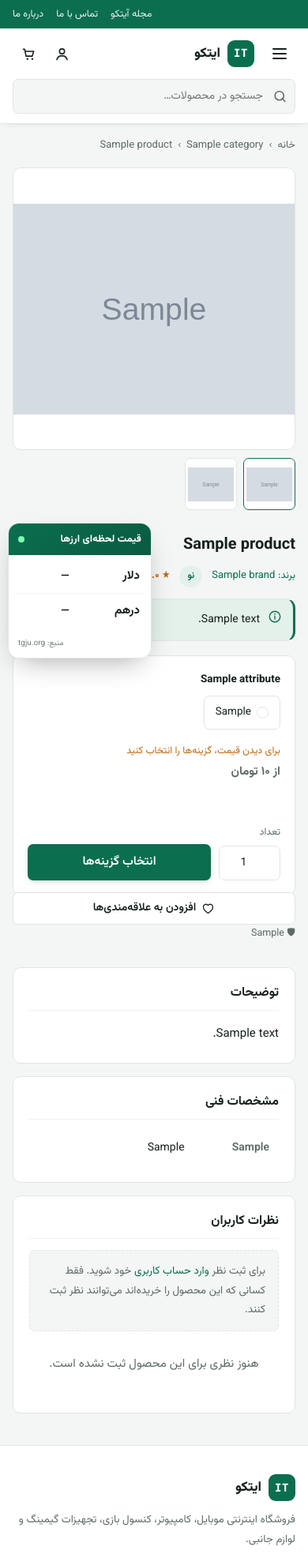
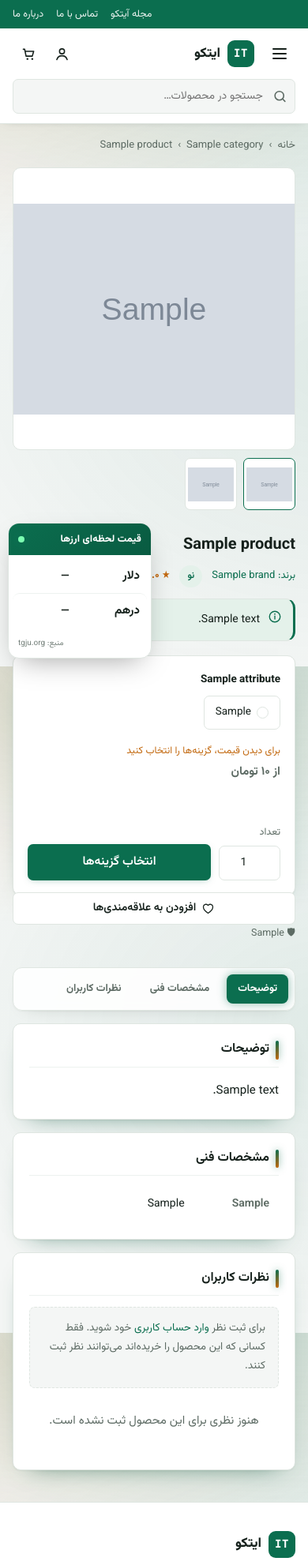
Before and after one commit to ErfanHaddadiGivi/itecho-new-code, a PHP site: a page that uses app/Views/site/product.php in a window 390 px wide. Shown: the top 1982 px of the page at 79% size. Run offline with PHP 8.4, Linux system fonts and the light colour scheme; tables that the repository leaves empty hold one stand-in row (values such as "Sample post"); grey boxes marked "Sample" are stand-in pictures; data that the repository does not hold is empty; some libraries are stand-ins or nearby versions.

Commit message:
feat(ui): شورتکات پرش به بخش‌های محصول + رنگ‌ولعاب بیشتر به سایت
۱) صفحهٔ محصول: نوار شورتکاتِ چسبان (توضیحات، مشخصات فنی، نظرات، محصولات
   مشابه) که با کلیک، صفحه به‌صورت نرم به همان بخش اسکرول می‌شود و بخشِ
   در حال دیدن هم برجسته می‌شود (scroll-spy). هر بخش id گرفت و ارتفاع
   هدرِ چسبان در متغیر CSS ذخیره می‌شود تا پرش دقیقاً زیر هدر بایستد.

۲) رنگ‌ولعاب: پس‌زمینهٔ صفحه از سفیدِ تخت به یک واشِ ملایمِ برند/تاکیدی
   تبدیل شد؛ کارت‌های دسته‌بندی و محصول ته‌رنگ گرفتند (+ نوار رنگی پایین
   کارت دسته هنگام هاور)؛ پنل‌ها سایهٔ نرم و عنوان‌ها نوار تاکیدیِ درخشان
   گرفتند. همه با متغیرهای رنگ برند، پس با تمِ انتخابی مدیر هماهنگ می‌ماند.

Co-Authored-By: Claude Opus 4.8 <noreply@anthropic.com>
Claude-Session: https://claude.ai/code/session_01N4PmzkgFdEdHsDn6p31Fzw

```diff
--- a/app/Views/site/product.php
+++ b/app/Views/site/product.php
@@ -213,15 +213,29 @@ $inStock = (int) $product['stock'] > 0;
 
     <!-- توضیحات و مشخصات -->
     <div class="product-tabs">
+        <!-- شورتکات‌های پرش به بخش‌ها (با کلیک، صفحه نرم اسکرول می‌شود) -->
+        <nav class="product-nav" aria-label="بخش‌های محصول">
+            <?php if ($product['description']): ?>
+                <a class="product-nav__link" href="#desc">توضیحات</a>
+            <?php endif; ?>
+            <?php if ($product['specs']): ?>
+                <a class="product-nav__link" href="#specs">مشخصات فنی</a>
+            <?php endif; ?>
+            <a class="product-nav__link" href="#reviews">نظرات کاربران</a>
+            <?php if ($related): ?>
+                <a class="product-nav__link" href="#related">محصولات مشابه</a>
+            <?php endif; ?>
+        </nav>
+
         <?php if ($product['description']): ?>
-            <section class="panel-block">
+            <section class="panel-block" id="desc">
                 <h2>توضیحات</h2>
                 <div class="rich-text"><?= $product['description'] ?></div>
             </section>
         <?php endif; ?>
 
         <?php if ($product['specs']): ?>
-            <section class="panel-block">
+            <section class="panel-block" id="specs">
                 <h2>مشخصات فنی</h2>
                 <table class="spec-table">
                     <tbody>
@@ -333,7 +347,7 @@ $inStock = (int) $product['stock'] > 0;
     </div>
 
     <?php if ($related): ?>
-        <section class="section">
+        <section class="section" id="related">
             <div class="section__head"><h2>محصولات مشابه</h2></div>
             <div class="product-grid">
                 <?php foreach ($related as $item): ?>
--- a/assets/css/site.css
+++ b/assets/css/site.css
@@ -603,11 +603,51 @@
 .buy-actions .btn { flex: 1; min-width: 170px; }
 .buy-note { margin: 0; font-size: 12.5px; color: var(--muted); }
 
+/* نوار شورتکاتِ بخش‌های محصول — چسبان زیر هدر، پرش نرم به بخش‌ها */
+.product-nav {
+    position: sticky; top: var(--header-h, 60px); z-index: 20;
+    display: flex; gap: 8px; flex-wrap: wrap;
+    margin-bottom: 16px; padding: 8px;
+    background: color-mix(in srgb, var(--surface) 88%, transparent);
+    -webkit-backdrop-filter: blur(6px); backdrop-filter: blur(6px);
+    border: 1px solid var(--line); border-radius: 12px;
+    box-shadow: var(--shadow);
+}
+.product-nav__link {
+    padding: 7px 14px; border-radius: 8px;
+    font-size: 13px; font-weight: 700; color: var(--muted);
+    white-space: nowrap; transition: background .15s ease, color .15s ease;
+}
+.product-nav__link:hover { background: var(--brand-soft); color: var(--brand); text-decoration: none; }
+.product-nav__link.is-active {
+    background: var(--brand); color: #fff;
+    box-shadow: 0 0 12px color-mix(in srgb, var(--brand) 45%, transparent);
+}
+@media (max-width: 600px) {
+    .product-nav { flex-wrap: nowrap; overflow-x: auto; -webkit-overflow-scrolling: touch; }
+    .product-nav::-webkit-scrollbar { display: none; }
+}
+
+/* هر بخش هنگام پرش، کمی پایین‌تر از هدرِ چسبان بایستد */
+.panel-block[id], .section[id] { scroll-margin-top: calc(var(--header-h, 60px) + 74px); }
+
 .panel-block {
+    position: relative;
     background: var(--surface); border: 1px solid var(--line);
     border-radius: var(--radius); padding: 20px; margin-bottom: 16px;
+    box-shadow: var(--shadow);
 }
-.panel-block h2 { font-size: 16px; margin-bottom: 14px; padding-bottom: 10px; border-bottom: 1px solid var(--line-soft); }
+.panel-block h2 {
+    font-size: 16px; margin-bottom: 14px; padding-bottom: 10px;
+    padding-inline-start: 12px; position: relative;
+    border-bottom: 1px solid var(--line-soft);
+}
+.panel-block h2::before {
+    content: ""; position: absolute; inset-inline-start: 0; top: 1px; bottom: 9px;
+    width: 4px; border-radius: 3px;
+    background: linear-gradient(var(--brand), var(--accent));
+    box-shadow: 0 0 10px color-mix(in srgb, var(--brand) 55%, transparent);
+}
 .rich-text { line-height: 2.1; }
 .rich-text ul { list-style: disc; padding-inline-start: 22px; }
 /* رسانه‌های درج‌شده در توضیحات محصول همیشه واکنش‌گرا بمانند */
@@ -1386,3 +1426,47 @@ details.filter-group[open] > summary::after { transform: rotate(-135deg); margin
     display: inline-block; width: 7px; height: 7px; border-radius: 50%;
     background: var(--accent); margin-inline-start: 5px; vertical-align: middle;
 }
+
+/* =====================================================================
+   رنگ‌ولعاب: پس‌زمینهٔ زندهٔ صفحه + کارت‌های کمی رنگی
+   (همه با متغیرهای رنگ برند، پس با تمِ انتخابیِ مدیر هماهنگ می‌مانند)
+   ===================================================================== */
+body {
+    background:
+        radial-gradient(1200px 560px at 100% -4%, color-mix(in srgb, var(--brand) 18%, transparent), transparent 60%),
+        radial-gradient(1000px 520px at -6% 3%, color-mix(in srgb, var(--accent) 13%, transparent), transparent 58%),
+        radial-gradient(900px 700px at 108% 55%, color-mix(in srgb, var(--brand) 9%, transparent), transparent 60%),
+        var(--bg);
+    background-repeat: no-repeat;
+    background-attachment: fixed;
+}
+
+/* بخش‌های سفید کمی از زمینه جدا و زنده‌تر شوند */
+.section--alt {
+    background:
+        linear-gradient(180deg, color-mix(in srgb, var(--brand) 7%, var(--surface)), var(--surface));
+}
+
+/* کارت دسته‌بندی: ته‌رنگ ملایم برند + نوار رنگی پایین هنگام هاور */
+.category-card {
+    background: linear-gradient(158deg, color-mix(in srgb, var(--brand) 10%, var(--surface)), var(--surface) 62%);
+    position: relative; overflow: hidden;
+}
+.category-card::after {
+    content: ""; position: absolute; inset-inline: 0; inset-block-end: 0; height: 3px;
+    background: linear-gradient(90deg, var(--brand), var(--accent));
+    transform: scaleX(0); transform-origin: inline-start;
+    transition: transform .22s ease;
+}
+.category-card:hover::after { transform: scaleX(1); }
+
+/* کارت محصول: ته‌رنگ خیلی ملایم تا روی زمینه شناور به‌نظر برسد */
+.product-card {
+    background: linear-gradient(180deg, var(--surface), color-mix(in srgb, var(--brand) 5%, var(--surface)));
+}
+.product-card__media { background: color-mix(in srgb, var(--brand) 5%, var(--line-soft)); }
+
+/* جعبهٔ خرید و پنل‌ها: هالهٔ نرم تا از زمینه بلند شوند */
+.buy-box, .panel-block, .filters {
+    box-shadow: 0 1px 2px rgba(22, 33, 28, .05), 0 14px 30px -22px color-mix(in srgb, var(--brand) 55%, rgba(22,33,28,.5));
+}
```
Also changed, not shown: assets/js/site-extras.js (+62 -0 lines).
